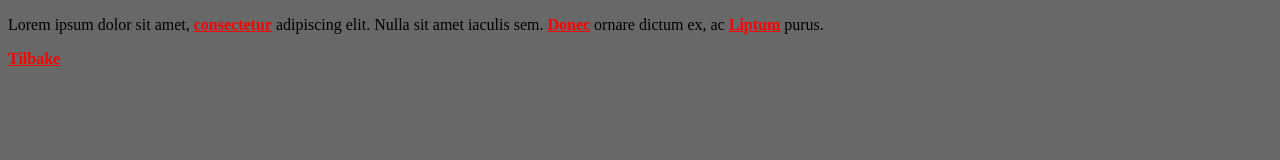
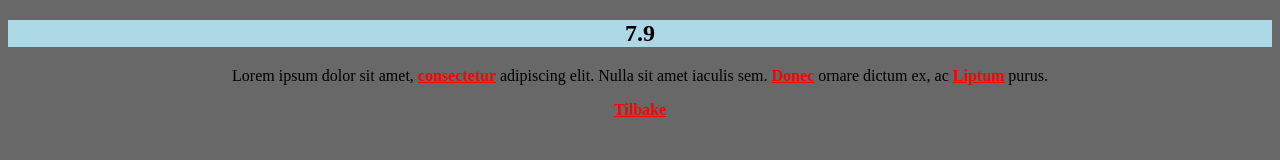
Before and after one commit to elppe/Uke_44, a plain HTML site: page 7.9/index.html in a window 1280 px wide. Drawn offline with Linux system fonts and the light colour scheme.

Commit message:
Fikset små feil i hele oppgave.

```diff
--- a/7.1-7.5/styles.css
+++ b/7.1-7.5/styles.css
@@ -1,8 +1,11 @@
 body {
 	background-color: #686868;
 }
-
-div {
+h2 {
+	text-align: center;
+	background-color: #add8e6;
+}
+div.oppgave {
 	background-color: #f22;
 	width: 160px;
 	height: 50px;
@@ -19,7 +22,7 @@ ol li {
 	padding: 5px;
 	margin: 2px;
 }
-ul.oppgave li {
+ul li {
 	text-align: center;
 	background-color: #3f3;
 	width: 150px;
@@ -33,3 +36,6 @@ ul.nystil li {
 	background-color: #88F;
 	width: 150px;
 }
+div.back {
+	text-align: center;
+}
--- a/7.6-7.9/styles.css
+++ b/7.6-7.9/styles.css
@@ -1,19 +1,16 @@
 body {
 	background-color: #686868
 }
-
 p {
 	text-align: center;
 }
-
 h2 {
-	text-align: center;
+		text-align: center;
+	background-color: #add8e6;
 }
-
 table {
 	border-collapse: collapse;
 }
-
 th {
 	background-color: #5f5;
 	border: 1px solid #000;
@@ -29,8 +26,12 @@ a {
 	font-weight: bolder; /* Gjør teksten om til bold */
 	text-decoration: none; /* Fjerner streken under texten */
 }
-a:hover {
+.oppgave a:hover {
 	color: #00f;  /* Blå */
 	font-size: 20px; /* Øker størrelsen på teksen når du tar musen over */
 	text-decoration: none; /* fjerner streken under teksten */
 }
+div.back {
+	text-align: center;
+	font-weight: bold;
+}
--- a/7.9/index.html
+++ b/7.9/index.html
@@ -7,14 +7,18 @@
 
   <style>
 		body {
-			background-color: #686868
+			background-color: #686868;
+			text-align: center;
+		}
+		h2 {
+			background-color: #add8e6;
 		}
 		a {
 			color: #f00;
 			font-weight: bolder;
 		}
 
-		a:hover {
+		.oppgave a:hover {
 			font-size: 20px;
 			text-decoration: none;
 			color: #00f;
@@ -23,7 +27,10 @@
 </head>
 
 <body>
-	<p>Lorem ipsum dolor sit amet, <a href="#" target="_blank">consectetur</a> adipiscing elit. Nulla sit amet iaculis sem. <a href="#" target="_blank">Donec</a> ornare dictum ex, ac <a href="https://lipsum.com/" target="_blank">Liptum</a> purus.</p>
+	<h2>7.9</h2>
+	<div class="oppgave">
+		<p>Lorem ipsum dolor sit amet, <a href="#" target="_blank">consectetur</a> adipiscing elit. Nulla sit amet iaculis sem. <a href="#" target="_blank">Donec</a> ornare dictum ex, ac <a href="https://lipsum.com/" target="_blank">Liptum</a> purus.</p>
+	</div>
 	<a href="../index.html">Tilbake</a>
 </body>
 
```
Also changed, not shown: 7.1-7.5/index.html (+6 -5 lines), 7.6-7.9/index.html (+6 -2 lines).
